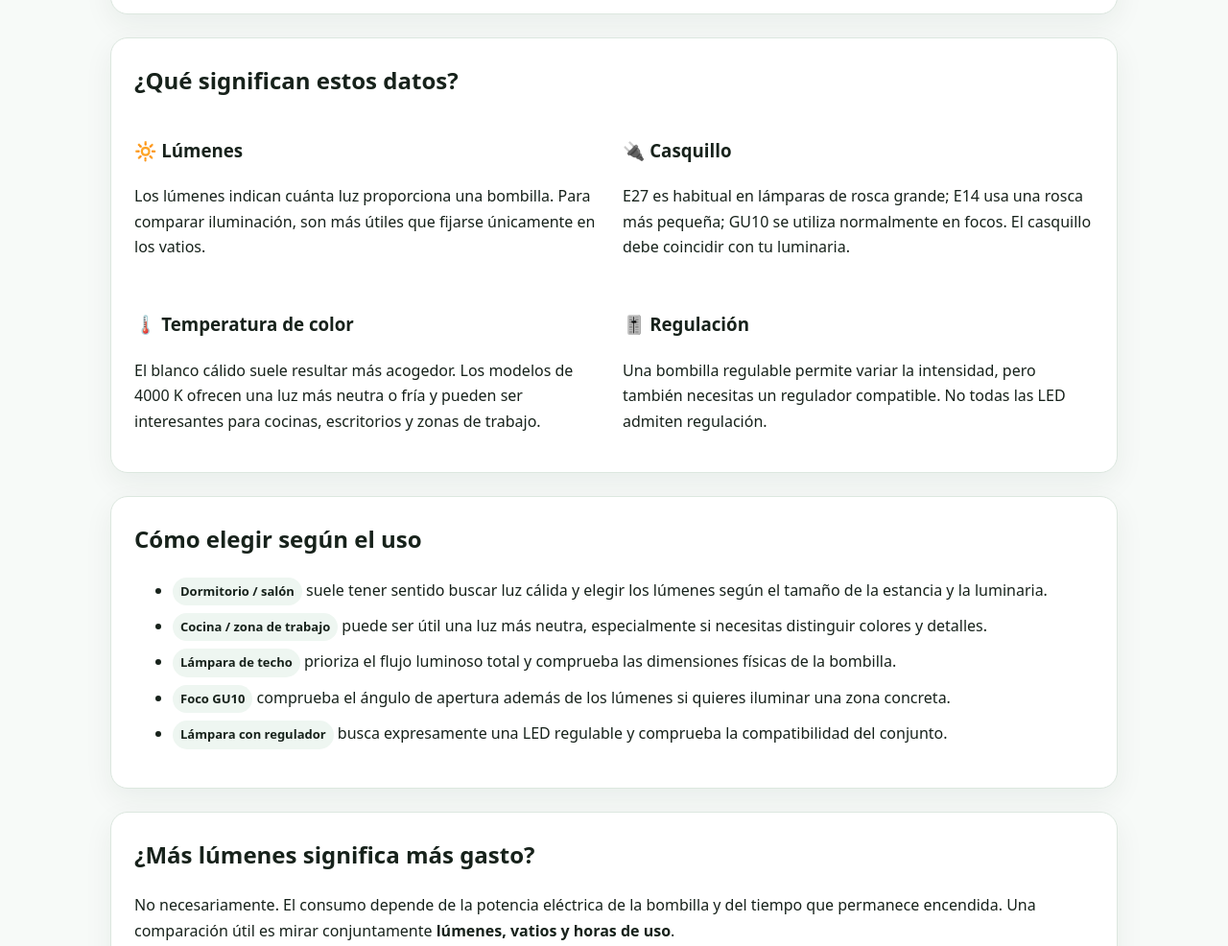
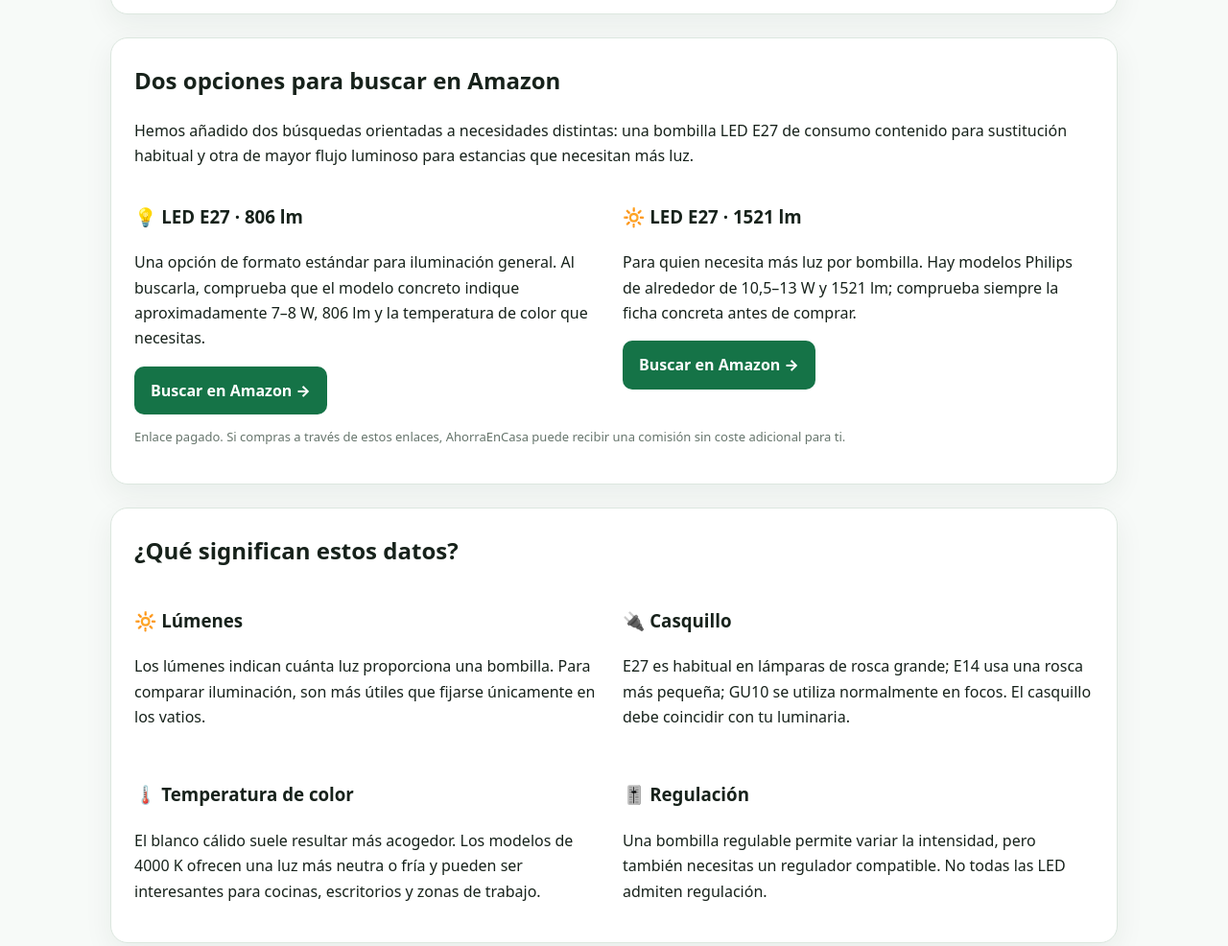
Before and after one commit to jonelpd/AhorraenCasa, a plain HTML site: page productos/bombillas-led-comparativa.html in a window 1280 px wide. Shown: the part 1032-2018 px from the top of the page at 96% size. Drawn offline with Linux system fonts and the light colour scheme.

Commit message:
Añadir enlaces de afiliación de Amazon a comparativa LED

```diff
--- a/productos/bombillas-led-comparativa.html
+++ b/productos/bombillas-led-comparativa.html
@@ -49,6 +49,24 @@ table{width:100%;border-collapse:collapse;min-width:850px}th,td{padding:13px 12p
 </div>
 
 <div class="card">
+<h2>Dos opciones para buscar en Amazon</h2>
+<p>Hemos añadido dos búsquedas orientadas a necesidades distintas: una bombilla LED E27 de consumo contenido para sustitución habitual y otra de mayor flujo luminoso para estancias que necesitan más luz.</p>
+<div class="grid">
+<div>
+<h3>💡 LED E27 · 806 lm</h3>
+<p>Una opción de formato estándar para iluminación general. Al buscarla, comprueba que el modelo concreto indique aproximadamente 7–8 W, 806 lm y la temperatura de color que necesitas.</p>
+<a class="btn" href="https://www.amazon.es/s?k=Philips+LED+E27+806+lm+7W+2700K&amp;tag=jonelpd-21" target="_blank" rel="sponsored noopener">Buscar en Amazon →</a>
+</div>
+<div>
+<h3>🔆 LED E27 · 1521 lm</h3>
+<p>Para quien necesita más luz por bombilla. Hay modelos Philips de alrededor de 10,5–13 W y 1521 lm; comprueba siempre la ficha concreta antes de comprar.</p>
+<a class="btn" href="https://www.amazon.es/s?k=Philips+LED+E27+1521+lm+2700K&amp;tag=jonelpd-21" target="_blank" rel="sponsored noopener">Buscar en Amazon →</a>
+</div>
+</div>
+<p class="note">Enlace pagado. Si compras a través de estos enlaces, AhorraEnCasa puede recibir una comisión sin coste adicional para ti.</p>
+</div>
+
+<div class="card">
 <h2>¿Qué significan estos datos?</h2>
 <div class="grid">
 <div><h3>🔆 Lúmenes</h3><p>Los lúmenes indican cuánta luz proporciona una bombilla. Para comparar iluminación, son más útiles que fijarse únicamente en los vatios.</p></div>
@@ -87,7 +105,7 @@ table{width:100%;border-collapse:collapse;min-width:850px}th,td{padding:13px 12p
 <div class="card">
 <h2>Fuentes y transparencia</h2>
 <p class="note">Los ejemplos de producto y precios de esta página se basan en el catálogo online de IKEA España consultado en septiembre de 2026. Los precios, disponibilidad, características y nombres comerciales pueden cambiar. Esta comparativa no constituye una recomendación universal ni sustituye la ficha técnica del fabricante.</p>
-<p class="note">AhorraEnCasa puede incorporar enlaces comerciales o de afiliación en el futuro. Si se añaden, se indicará de forma clara.</p>
+<p class="note">Como un Afiliado de Amazon, gano por compras elegibles. Los enlaces comerciales de esta página están identificados de forma visible y pueden generar una comisión sin coste adicional para ti.</p>
 </div>
 </div>
 </main>
```
